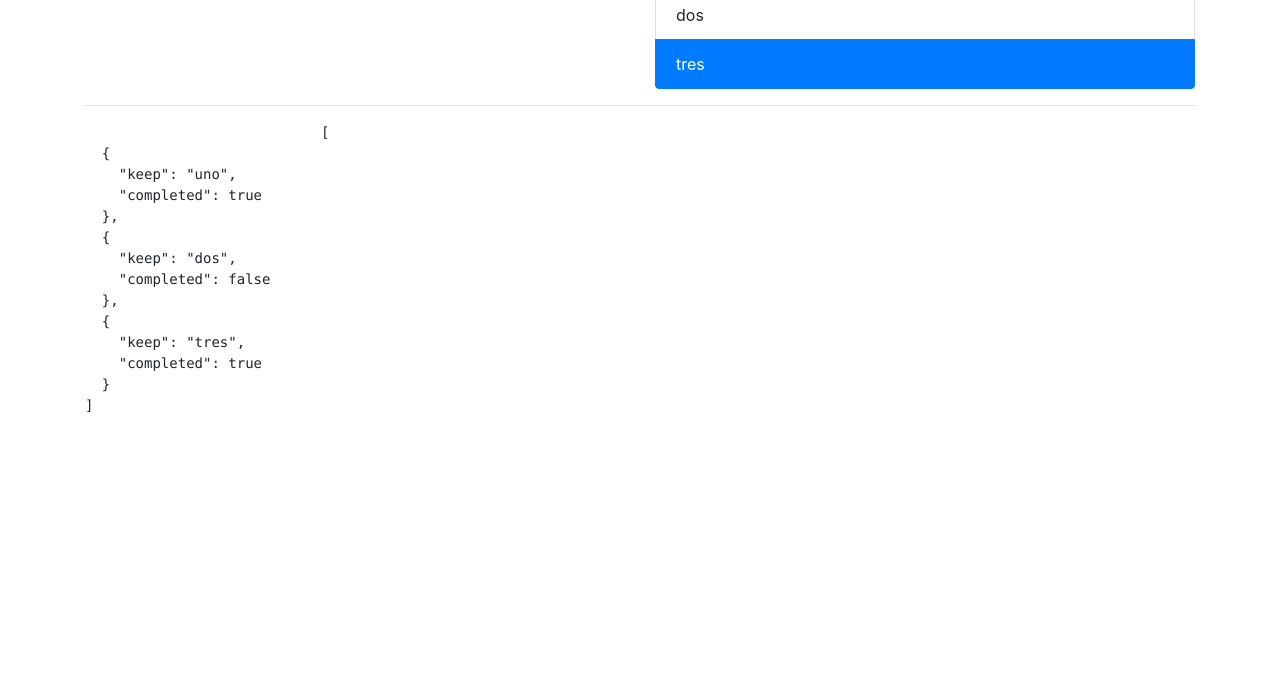
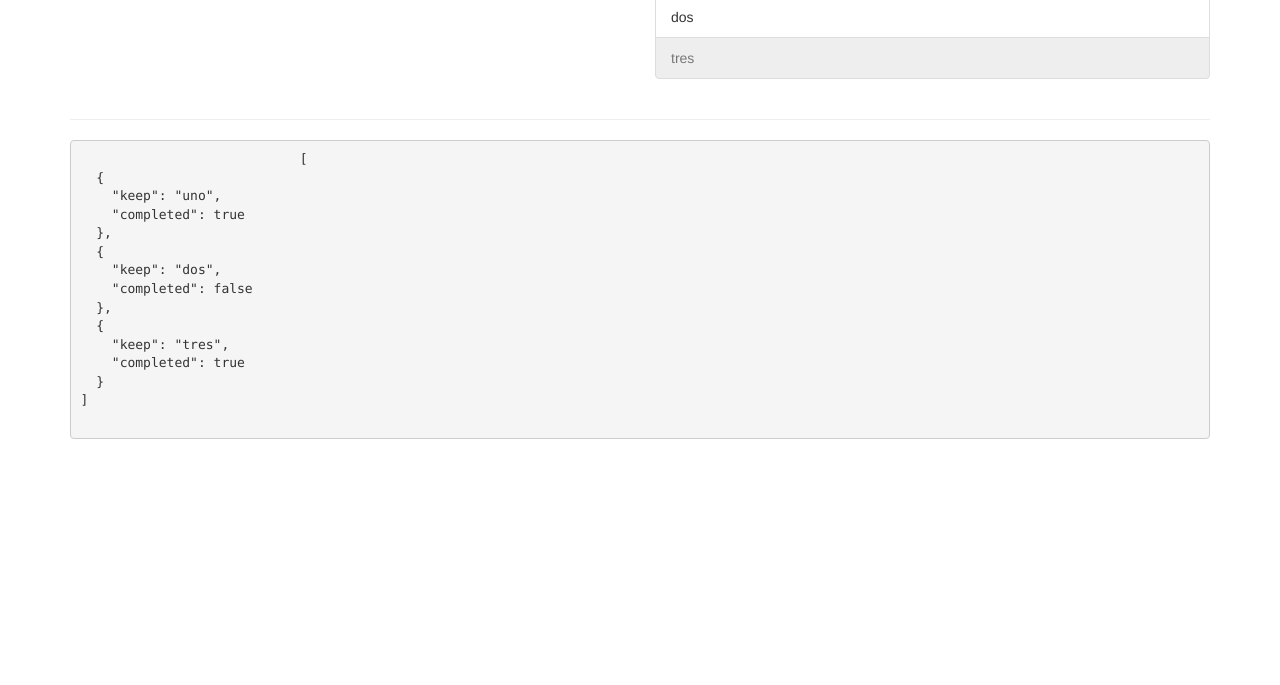
Before and after one commit to eliasmercan/workshop-vuejs, a plain HTML site: page index.html in a window 1280 px wide. Shown: the part 115-800 px from the top of the page. Drawn offline with nearby package versions, Linux system fonts and the light colour scheme.

Commit message:
Cambio de Boopstra 4 a Boopstrap 3

```diff
--- a/index.html
+++ b/index.html
@@ -4,7 +4,10 @@
     <meta charset="UTF-8">
     <meta name="viewport" content="width=device-width, initial-scale=1.0">
     <meta http-equiv="X-UA-Compatible" content="ie=edge">
-    <link rel="stylesheet" href="https://stackpath.bootstrapcdn.com/bootstrap/4.2.1/css/bootstrap.min.css" integrity="sha384-GJzZqFGwb1QTTN6wy59ffF1BuGJpLSa9DkKMp0DgiMDm4iYMj70gZWKYbI706tWS" crossorigin="anonymous">
+    <!-- <link rel="stylesheet" href="https://stackpath.bootstrapcdn.com/bootstrap/4.2.1/css/bootstrap.min.css" integrity="sha384-GJzZqFGwb1QTTN6wy59ffF1BuGJpLSa9DkKMp0DgiMDm4iYMj70gZWKYbI706tWS" crossorigin="anonymous"> -->
+
+    <link rel="stylesheet" href="https://stackpath.bootstrapcdn.com/bootstrap/3.4.0/css/bootstrap.min.css" integrity="sha384-PmY9l28YgO4JwMKbTvgaS7XNZJ30MK9FAZjjzXtlqyZCqBY6X6bXIkM++IkyinN+" crossorigin="anonymous">
+
     <title>Workshop VueJS</title>
 </head>
 <body>
@@ -19,7 +22,7 @@
                 <div class="col-sm-6">
                     <h1>Lista de tareas</h1>
                     <ul class="list-group">
-                        <li class="list-group-item" v-for="item in lists" v-bind:class="item.completed == true ? 'disabled active'  : '' ">
+                        <li class="list-group-item" v-for="item in lists" v-bind:class="item.completed == true ? 'disabled' : ''" @click="item.completed = !item.completed">
                             {{ item.keep }}
                          </li>
                     </ul>
```
